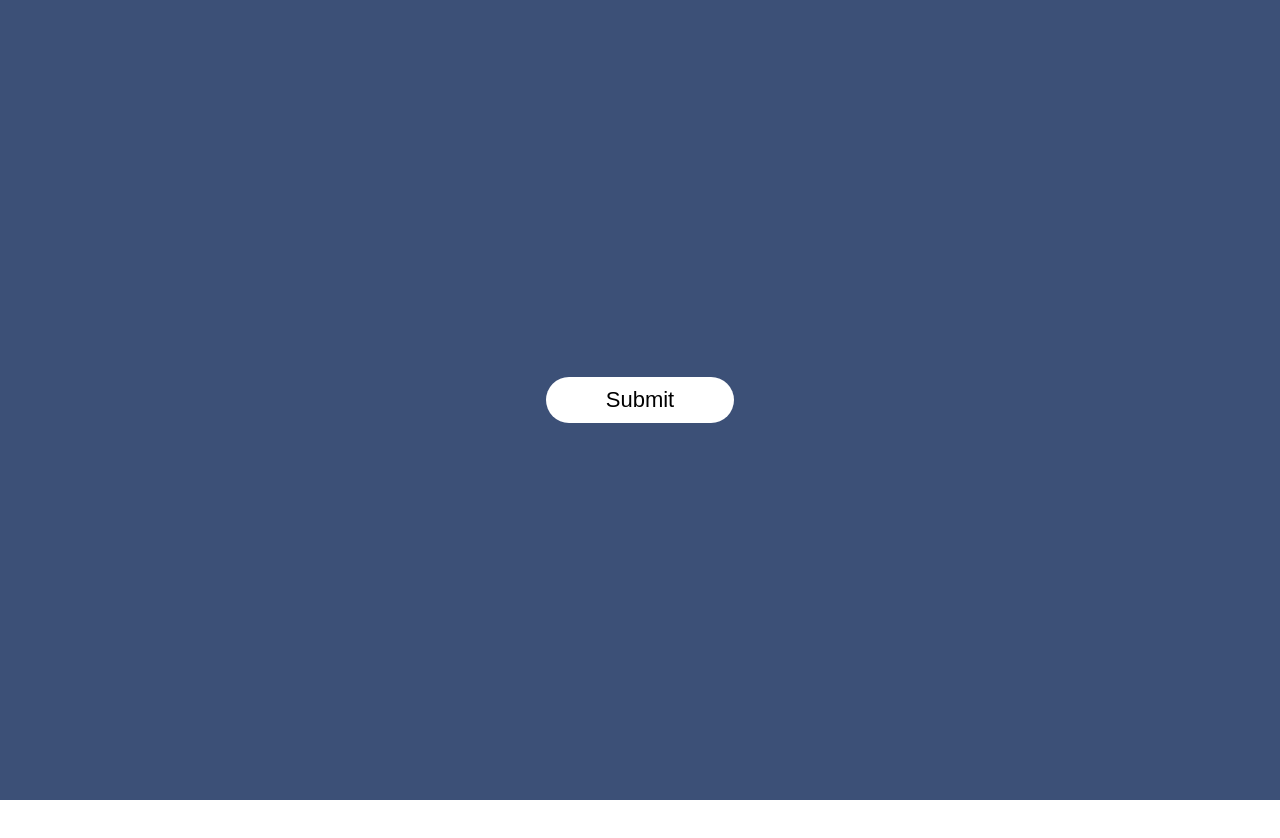
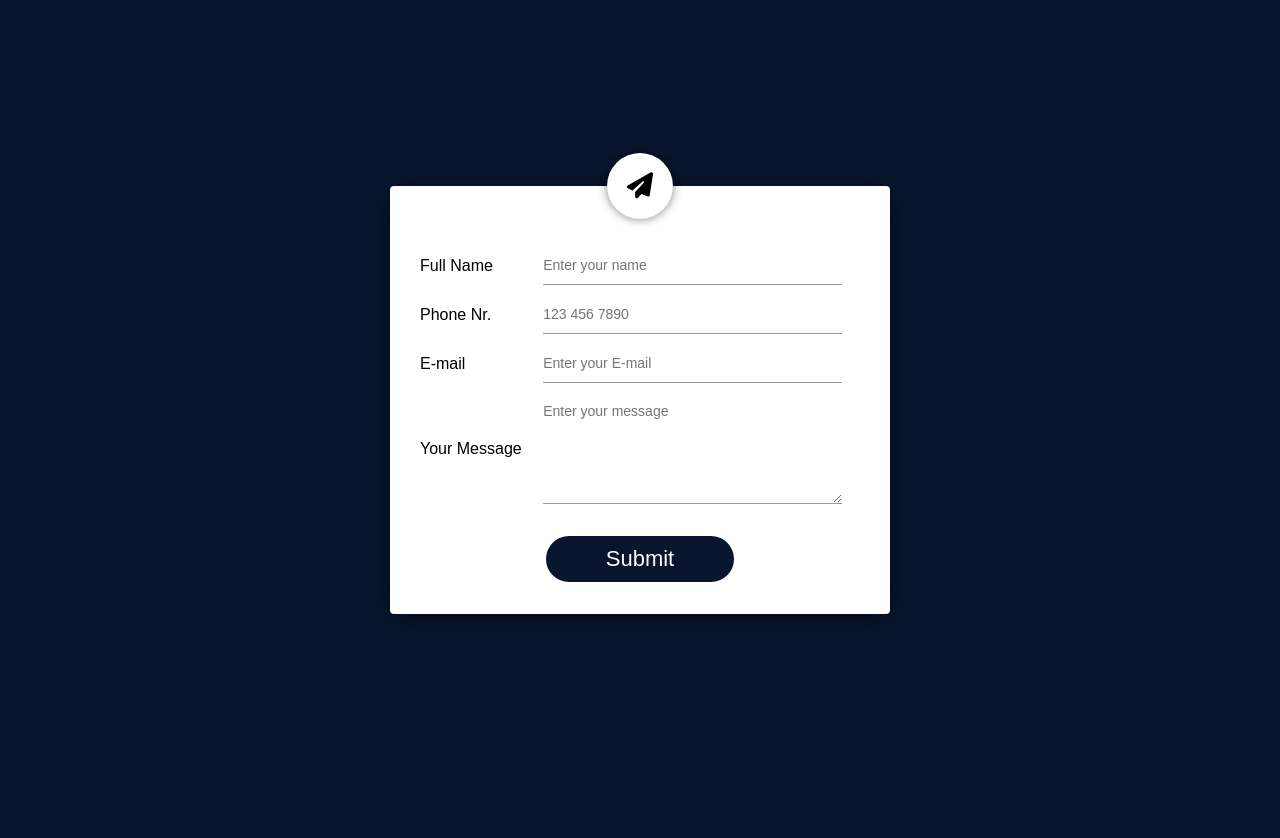
Before and after one commit to Gherlan7/Form-Validation, a plain HTML site: page index.html in a window 1280 px wide. Before the commit the page ends 800 px from the top, so only its background shows below. Drawn offline with Linux system fonts and the light colour scheme.

Commit message:
Added the submit form functionality

```diff
--- a/functions.js
+++ b/functions.js
@@ -1,4 +1,88 @@
-let popup = document.getElementById("popup");
+var nameError = document.getElementById("name-error");
+var phoneError = document.getElementById("phone-error");
+var emailError = document.getElementById("email-error");
+var messageError = document.getElementById("message-error");
+var submitError = document.getElementById("submit-error");
+
+function validateName() {
+  var name = document.getElementById("contact-name").value;
+  if (name.length == 0) {
+    nameError.innerHTML = "Name is required";
+    return false;
+  }
+  if (!name.match(/^[A-Za-z]*\s{1}[A-Za-z]*$/)) {
+    nameError.innerHTML = "Write full name";
+    return false;
+  }
+  nameError.innerHTML = '<i class="fa-solid fa-circle-check"></i>';
+  return true;
+}
+function validatePhone() {
+  var phone = document.getElementById("contact-phone").value;
+  if (phone.length == 0) {
+    phoneError.innerHTML = "Phone nr is required";
+    return false;
+  }
+  if (phone.length !== 10) {
+    phoneError.innerHTML = "Phone nr should be 10 digits";
+    return false;
+  }
+  if (!phone.match(/^[0-9]{10}$/)) {
+    phoneError.innerHTML = "Use just digits";
+    return false;
+  }
+  phoneError.innerHTML = '<i class="fa-solid fa-circle-check"></i>';
+  return true;
+}
+function validateEmail() {
+  var email = document.getElementById("contact-email").value;
+  if (email.length == 0) {
+    emailError.innerHTML = "E-mail is required";
+    return false;
+  }
+  if (
+    !email.match(
+      /^[a-zA-Z0-9.!#$%&'*+/=?^_`{|}~-]+@[a-zA-Z0-9-]+\.[a-zA-Z]{2,4}$/
+    )
+  ) {
+    emailError.innerHTML = "E-mail invalid";
+    return false;
+  }
+
+  emailError.innerHTML = '<i class="fa-solid fa-circle-check"></i>';
+  return true;
+}
+function validateMessage() {
+  var message = document.getElementById("contact-message").value;
+  var required = 30;
+  var left = required - message.length;
+  if (left > 0) {
+    messageError.innerHTML = left + " more characters required";
+    return false;
+  }
+  messageError.innerHTML = '<i class="fa-solid fa-circle-check"></i>';
+  return true;
+}
+
+function validateForm() {
+  if (
+    !validateName() ||
+    !validatePhone() ||
+    !validateEmail() ||
+    !validateMessage()
+  ) {
+    submitError.style.display = "block";
+    submitError.innerHTML = "Please fix error to submit !";
+    setTimeout(() => {
+      submitError.style.display = "none";
+    }, 3000);
+    return false;
+  }
+  submitError.innerHTML = "";
+  popup.classList.add("open-popup");
+  return true;
+}
+var popup = document.getElementById("popup");
 
 function openPopup() {
   popup.classList.add("open-popup");
--- a/index.html
+++ b/index.html
@@ -5,11 +5,61 @@
     <meta http-equiv="X-UA-Compatible" content="IE=edge" />
     <meta name="viewport" content="width=device-width, initial-scale=1.0" />
     <link rel="stylesheet" href="style.css" />
+    <script
+      src="https://kit.fontawesome.com/1f51e36a38.js"
+      crossorigin="anonymous"
+    ></script>
     <title>Form</title>
   </head>
   <body>
     <div class="container">
-      <button type="submit" class="btn" onclick="openPopup()">Submit</button>
+      <form onsubmit="openPopup()">
+        <i class="fas fa-paper-plane"></i>
+        <div class="input-group">
+          <label>Full Name</label>
+          <input
+            type="text"
+            placeholder="Enter your name"
+            id="contact-name"
+            onkeyup="validateName()"
+          />
+          <span id="name-error"></span>
+        </div>
+        <div class="input-group">
+          <label>Phone Nr.</label>
+          <input
+            type="tel"
+            placeholder="123 456 7890"
+            id="contact-phone"
+            onkeyup="validatePhone()"
+          />
+          <span id="phone-error"></span>
+        </div>
+        <div class="input-group">
+          <label>E-mail</label>
+          <input
+            type="email"
+            placeholder="Enter your E-mail"
+            id="contact-email"
+            onkeyup="validateEmail()"
+          />
+          <span id="email-error"></span>
+        </div>
+        <div class="input-group">
+          <label>Your Message</label>
+          <textarea
+            rows="5"
+            placeholder="Enter your message"
+            id="contact-message"
+            onkeyup="validateMessage()"
+          ></textarea>
+          <span id="message-error"></span>
+        </div>
+        <button type="button" class="btn" onclick="validateForm()">
+          Submit
+        </button>
+        <span id="submit-error"></span>
+      </form>
       <div class="popup" id="popup">
         <img src="404-tick.png" alt="A marked sign" />
         <h2>Thank you !</h2>
@@ -17,6 +67,7 @@
         <button type="button" onclick="closePopup()">OK</button>
       </div>
     </div>
+    <div class="container"></div>
   </body>
   <script src="functions.js"></script>
 </html>
--- a/style.css
+++ b/style.css
@@ -7,16 +7,63 @@
 .container {
   width: 100%;
   height: 100vh;
-  background: #3c5077;
+  background: #08152d;
   display: flex;
   align-items: center;
   justify-content: center;
 }
+.container form {
+  width: 90%;
+  max-width: 500px;
+  padding: 50px 30px 20px;
+  background: white;
+  border-radius: 4px;
+  box-shadow: 0 4px 30px rgba(0, 0, 0, 0.5);
+  position: relative;
+}
+.fa-paper-plane {
+  position: absolute;
+  top: 0;
+  left: 50%;
+  transform: translate(-50%, -50%);
+  background: white;
+  font-size: 26px;
+  padding: 20px;
+  border-radius: 50%;
+  box-shadow: 0 0 10px rgba(0, 0, 0, 0.5);
+}
+.input-group {
+  width: 100%;
+  display: flex;
+  align-items: center;
+  margin: 10px 0;
+  position: relative;
+}
+.input-group label {
+  flex-basis: 28%;
+}
+.input-group input,
+.input-group textarea {
+  flex-basis: 68%;
+  background: transparent;
+  border: 0;
+  outline: 0;
+  padding: 10px 0;
+  border-bottom: 1px solid #999;
+  color: #333;
+  font-size: 16px;
+}
+::placeholder {
+  font-size: 14px;
+}
 .btn {
   padding: 10px 60px;
-  background-color: white;
-  border: 0;
-  outline: none;
+  background-color: #08152d;
+  color: white;
+  border: 2px solid;
+  outline: 0;
+  display: block;
+  margin: 30px auto 10px;
   cursor: pointer;
   font-size: 22px;
   font-weight: 500;
@@ -24,7 +71,7 @@
 }
 .popup {
   width: 400px;
-  background: white;
+  background: rgb(234, 236, 240);
   border-radius: 6px;
   position: absolute;
   top: 0;
@@ -65,3 +112,16 @@
   cursor: pointer;
   box-shadow: 0 5px 5px rgba(0, 0, 0, 0.2);
 }
+.input-group span {
+  position: absolute;
+  bottom: 12px;
+  right: 17px;
+  font-size: 14px;
+  color: red;
+}
+#submit-error {
+  color: red;
+}
+.input-group span i {
+  color: seagreen;
+}
```
